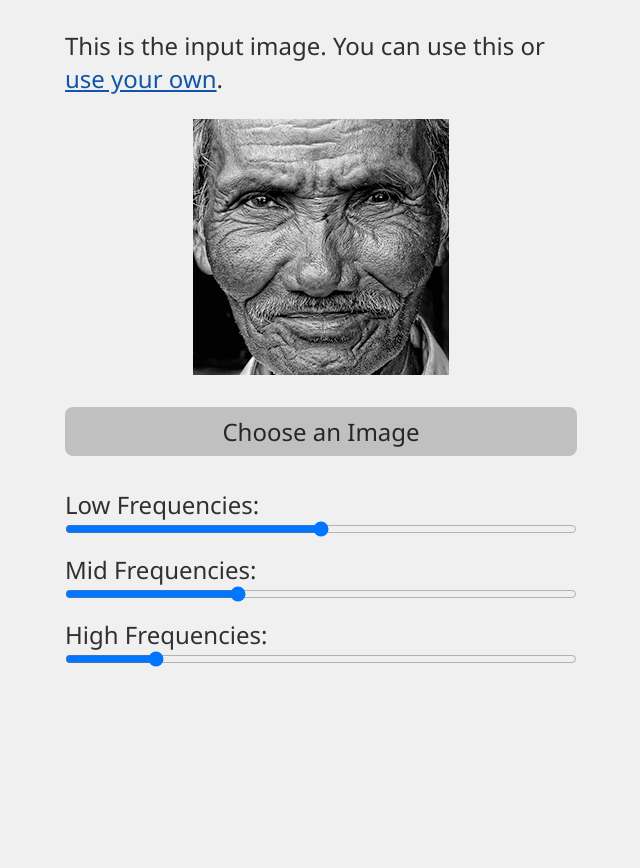
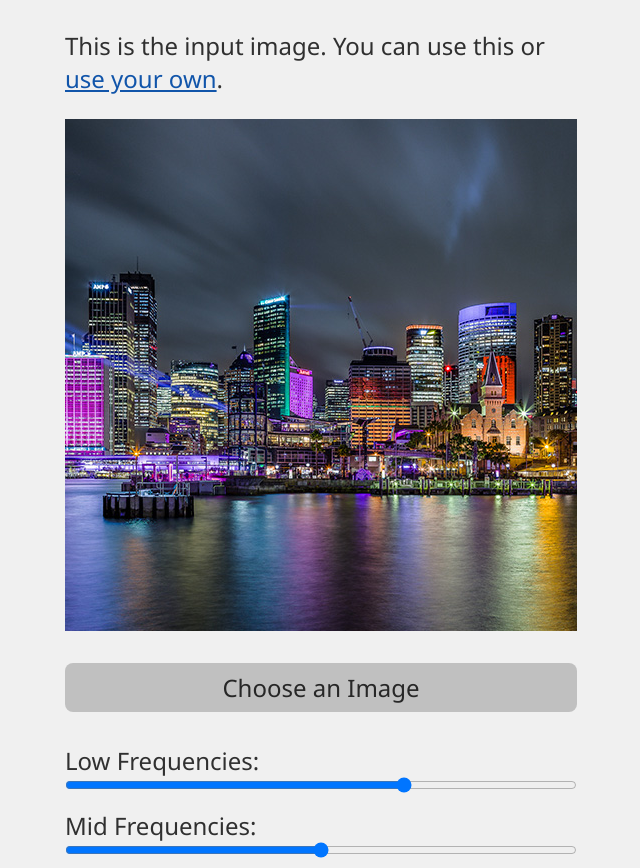
Before and after one commit to Smilebags/Image-EQ, a plain HTML site: page index.html in a window 1280 px wide. Shown: the part 84-952 px from the top of the page, without its empty margins (319-959 px from the left). Drawn offline with nearby package versions, Linux system fonts and the light colour scheme; files that its build step writes are made by us from their sources; a script that the page names is missing.

Commit message:
Update parameters and default image

```diff
--- a/index.html
+++ b/index.html
@@ -10,17 +10,17 @@
     <div class="wrapper">
         <h1>Image EQ</h1>
         <p>This is the input image. You can use this or <span class="upload-prompt">use your own</span>.</p>
-        <img id="imageViewer" src="Face.jpg">
+        <img id="imageViewer" src="Default.jpg">
         <input type="file" id="fileInput">
         <label for="fileInput" id="fileInputLabel">Choose an Image</label>
 
         <label class="frequency-label" for="freqLo">Low Frequencies:</label>
-        <input type="range" value="1" step="0.1" id="freqLo" min="0" max="2" />
+        <input type="range" value="1" step="0.1" id="freqLo" min="0" max="1.5" />
         <label class="frequency-label" for="freqMd">Mid Frequencies:</label>
-        <input type="range" value="1" step="0.1" id="freqMd" min="0" max="3" />
+        <input type="range" value="1" step="0.1" id="freqMd" min="0" max="2" />
         <label class="frequency-label" for="freqHi">High Frequencies:</label>
-        <input type="range" value="1" step="0.1" id="freqHi" min="0" max="6" />
-        <canvas id="canvasElement" width="256" height="256"></canvas>
+        <input type="range" value="1" step="0.1" id="freqHi" min="0" max="4" />
+        <canvas id="canvasElement" width="512" height="512"></canvas>
         <input type="button" id="recalculate" value="Refresh" />
         <p>This is still a work in progress, my final plan is to have an EQ style graph with controllable points in order to push/pull certain frequencies in the image. This feature isn't available in any major software so I thought I would develop it myself.</p>
         <p>This was made using standard JavaScript, including a modified version of <a href="https://antimatter15.com/2015/05/cooley-tukey-fft-dct-idct-in-under-1k-of-javascript/">Kevin Kwok's code</a> for FFT and DCT for some of the basis for the behind
--- a/scripts.ts
+++ b/scripts.ts
@@ -6,7 +6,7 @@ interface DCTData {
 
 var previousTime = Number(new Date());
 
-var canvasSize = 256;
+var canvasSize = 512;
 
 
     var c: HTMLCanvasElement = < HTMLCanvasElement > document.getElementById("canvasElement");
@@ -210,7 +210,7 @@ function mapDCTValues(array: DCTData): DCTData {
         for (var col = 0; col < 3; col++) {
             for (var y = 0; y < canvasSize; y++) {
                 if (!(x == 0 && y == 0)) {
-                    var weight = Math.pow((Math.pow((x / canvasSize), 2) + Math.pow((y / canvasSize), 2)) / Math.sqrt(2),0.25);
+                    var weight = Math.pow((Math.pow((x / canvasSize), 2) + Math.pow((y / canvasSize), 2)) / Math.sqrt(2),0.175);
                     var multValue = weight <= 0.5 ? lerp(lo, md, weight * 2) : lerp(md, hi, (weight * 2) - 1);
                     newArray[x][col][y] *= multValue; //(1 / (x ^ 2 + y ^ 2));
                 }
```
Also changed, not shown: Default.jpg (added), face.jpg (deleted).
